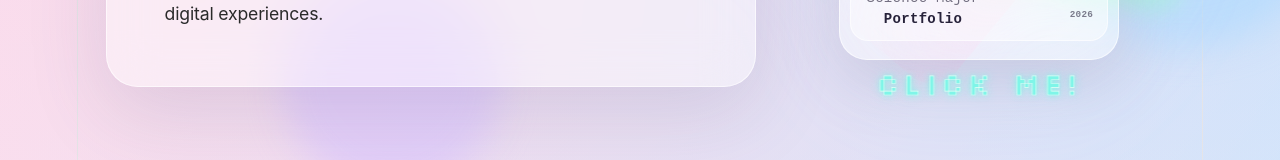
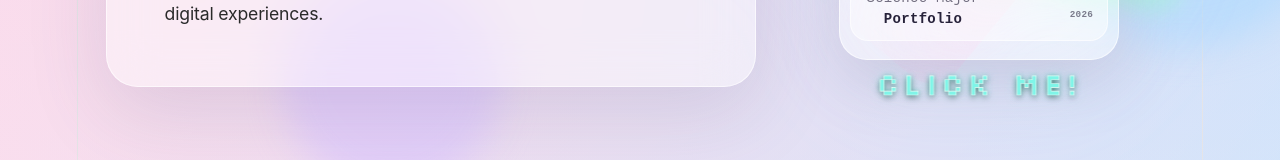
Before and after one commit to jesstasha/portfolio-2026, a React (Vite) app: page / in a window 1280 px wide. Shown: the part 544-704 px from the top of the page. Built offline with nearby package versions, Linux system fonts and the light colour scheme.

Commit message:
Refine click me styling and card layout

```diff
--- a/src/App.css
+++ b/src/App.css
@@ -4348,3 +4348,12 @@ body,
     0 0 6px rgba(127, 245, 232, 0.75),
     0 0 12px rgba(127, 245, 232, 0.45) !important;
 }
+
+.click-me-badge {
+  color: #7ff5e8 !important;
+  -webkit-text-fill-color: #7ff5e8 !important;
+  text-shadow:
+    0 2px 6px rgba(0, 0, 0, 0.55),
+    0 0 4px rgba(127, 245, 232, 0.9),
+    0 0 12px rgba(127, 245, 232, 0.55) !important;
+}
```
